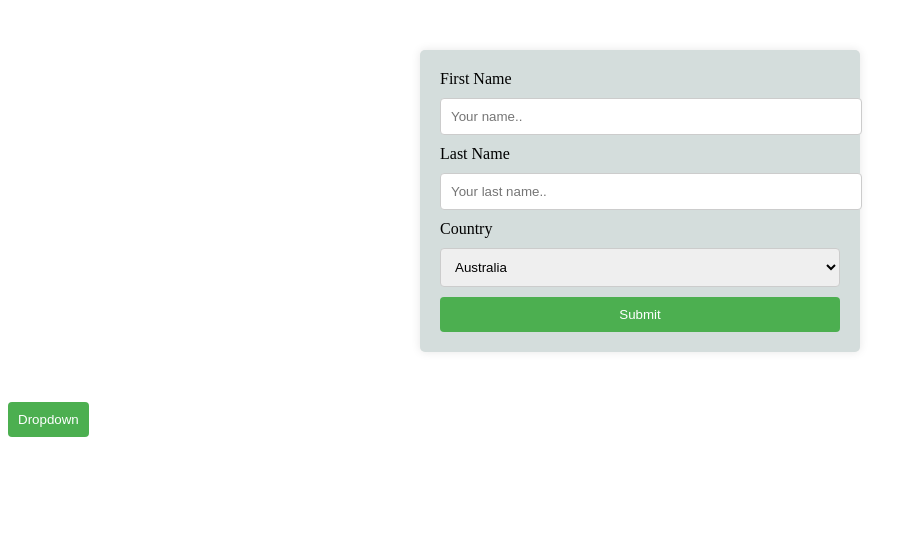
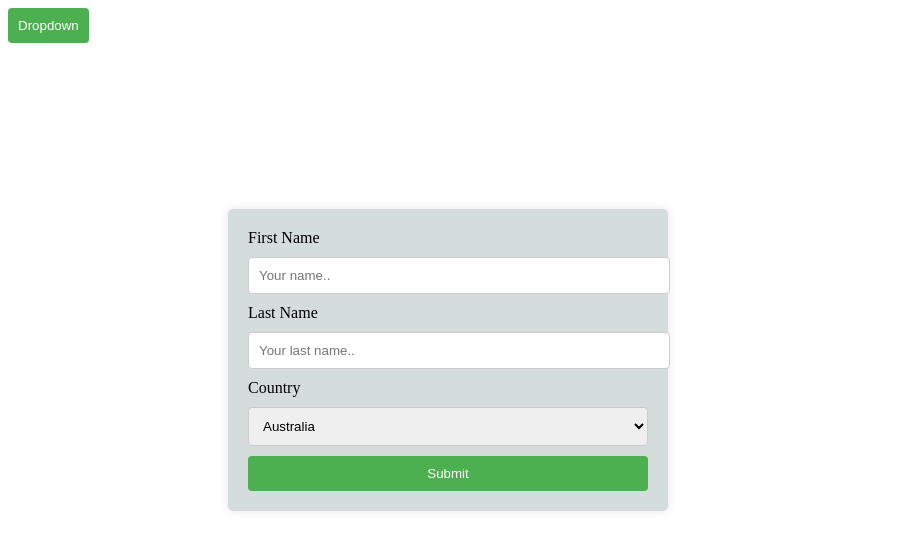
Before and after one commit to senaimussie/css33, a plain HTML site: page index.html in a window 1280 px wide. Shown: the whole page, without its empty margins (0-917 px from the left). Drawn offline with Linux system fonts and the light colour scheme.

Commit message:
Update index.html

```diff
--- a/index.html
+++ b/index.html
@@ -7,6 +7,8 @@
     <style>
 
         .form-container {
+            position: absolute;
+            transform:translate(50%, 50%);
             background-color: #ffffff;
             padding: 20px;
             border-radius: 5px;
```
